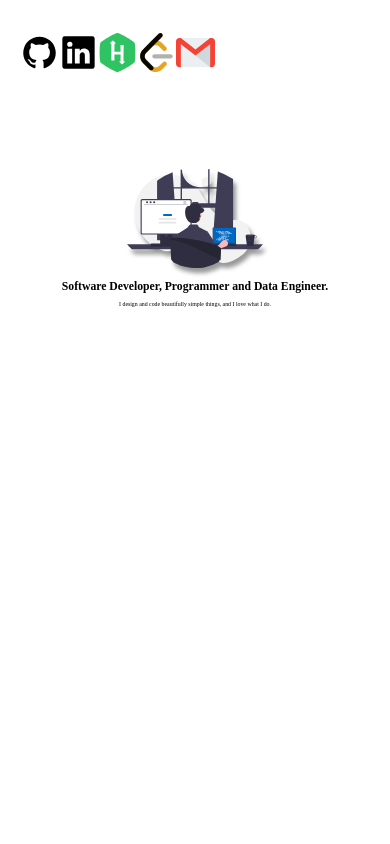
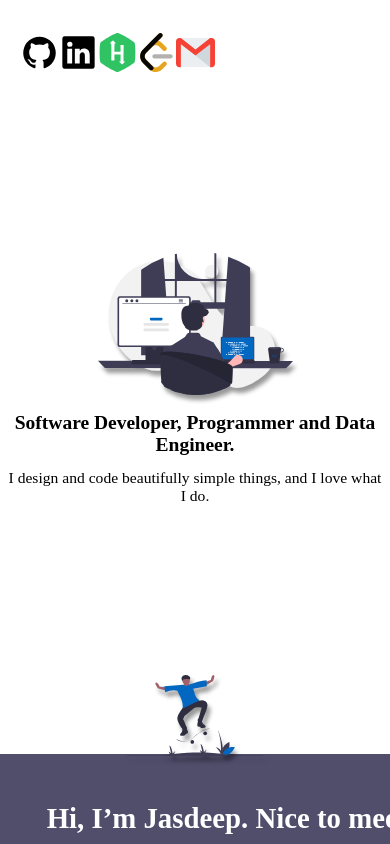
Before and after one commit to jasdeepsingh24/portfolio, a React (Create React App) app: page / in a window 390 px wide. Shown: the top 844 px of the page. Built offline with nearby package versions, Linux system fonts and the light colour scheme; the HTML template or start-up script is replaced by a standard one; a web font is replaced by a local one.

Commit message:
fixed mobile view of Front wall

```diff
--- a/src/css/frontWall.css
+++ b/src/css/frontWall.css
@@ -35,3 +35,37 @@
   font-weight: normal;
   font-size: 1.5vw;
 }
+
+@media only screen and (max-width: 600px) {
+  .frontWall {
+    height: 65vh;
+  }
+  .frontWall img {
+    width: 50%;
+    transition: all 0.5s ease;
+  }
+  .frontWall-content {
+    padding-top: 15vh;
+    position: absolute;
+    margin: auto;
+    /* width: 40%; */
+    /* bottom: 0; */
+    left: 0;
+    right: 0;
+  }
+  .frontWall h1 {
+    font-size: 5vw;
+    /* letter-spacing: 0.2rem; */
+    width: auto;
+    transition: all 0.5s ease;
+  }
+
+  .frontWall h2 {
+    font-weight: normal;
+    padding-inline: 5px;
+    font-size: 4vw;
+  }
+}
+
+@media only screen and (max-width: 600px) {
+}
```
